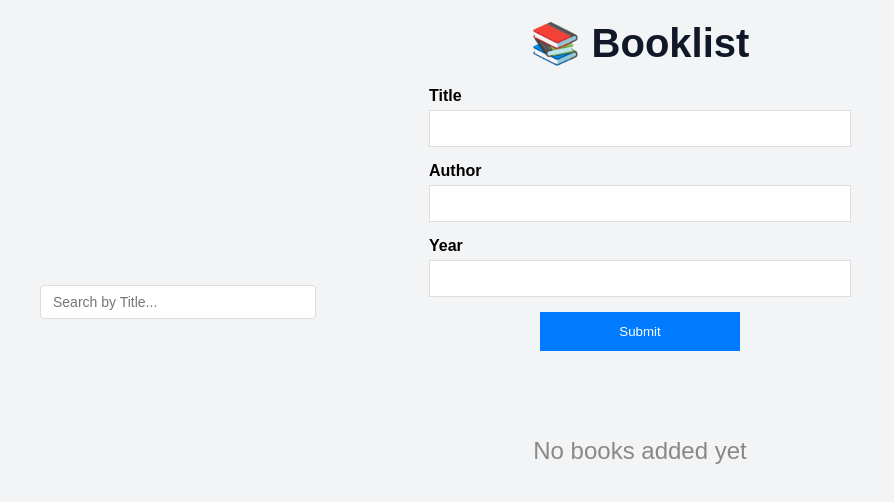
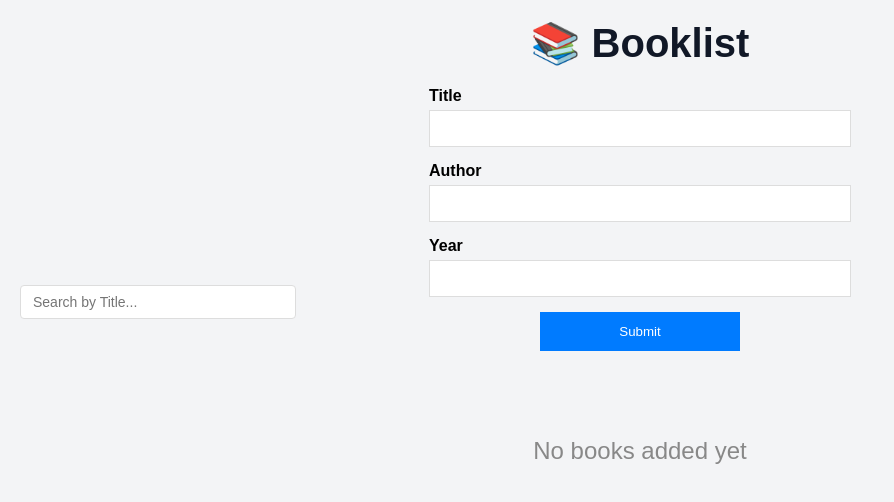
Before and after one commit to MatiasMatikainen/book-app, a React (Create React App) app: page / in a window 1280 px wide. Shown: the top 502 px of the page, without its empty margins (0-894 px from the left). Built offline with nearby package versions, Linux system fonts and the light colour scheme; the HTML template or start-up script is replaced by a standard one.

Commit message:
Search bar positiota fiksattu

```diff
--- a/src/App.css
+++ b/src/App.css
@@ -17,7 +17,7 @@
 
 .search {
   position: absolute;
-  left: 20px;
+  left: 0px;
   top: 600%;
   transform: translateY(-50%);
   padding: 8px 12px;
```
